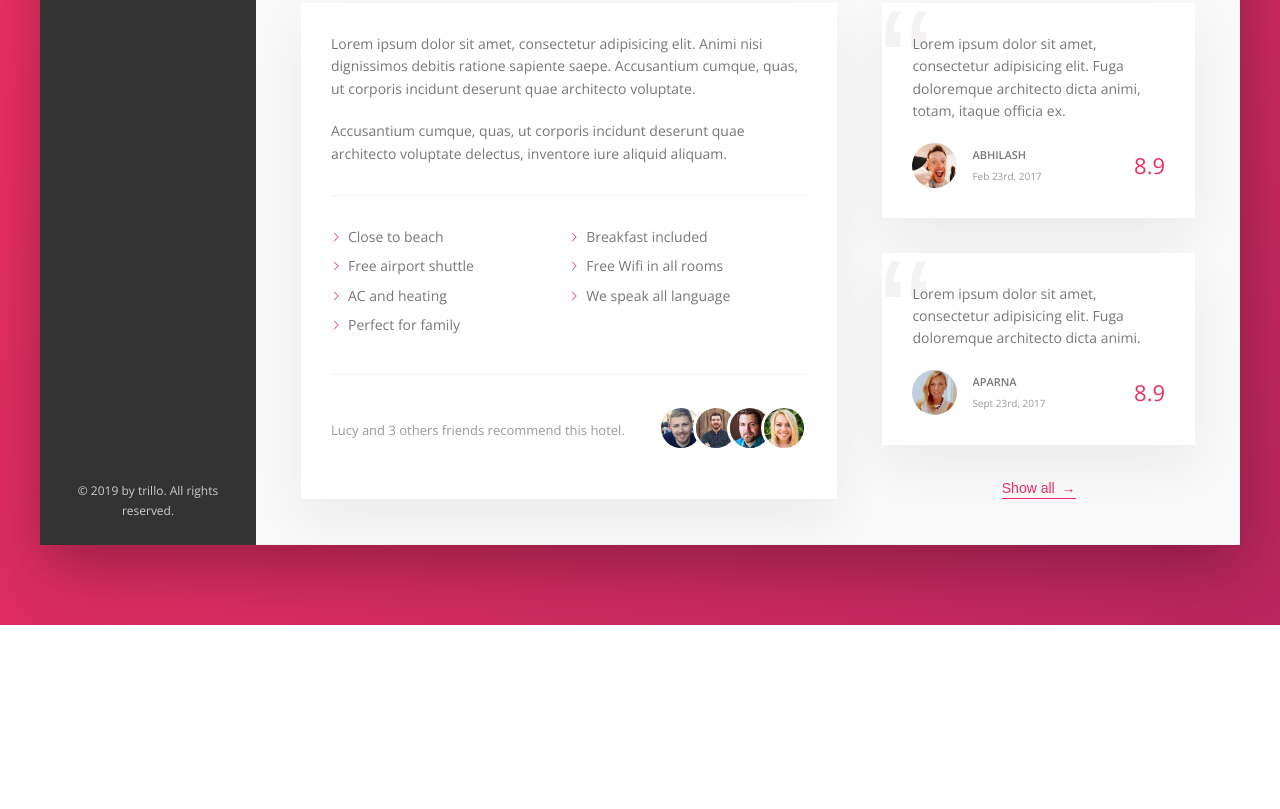
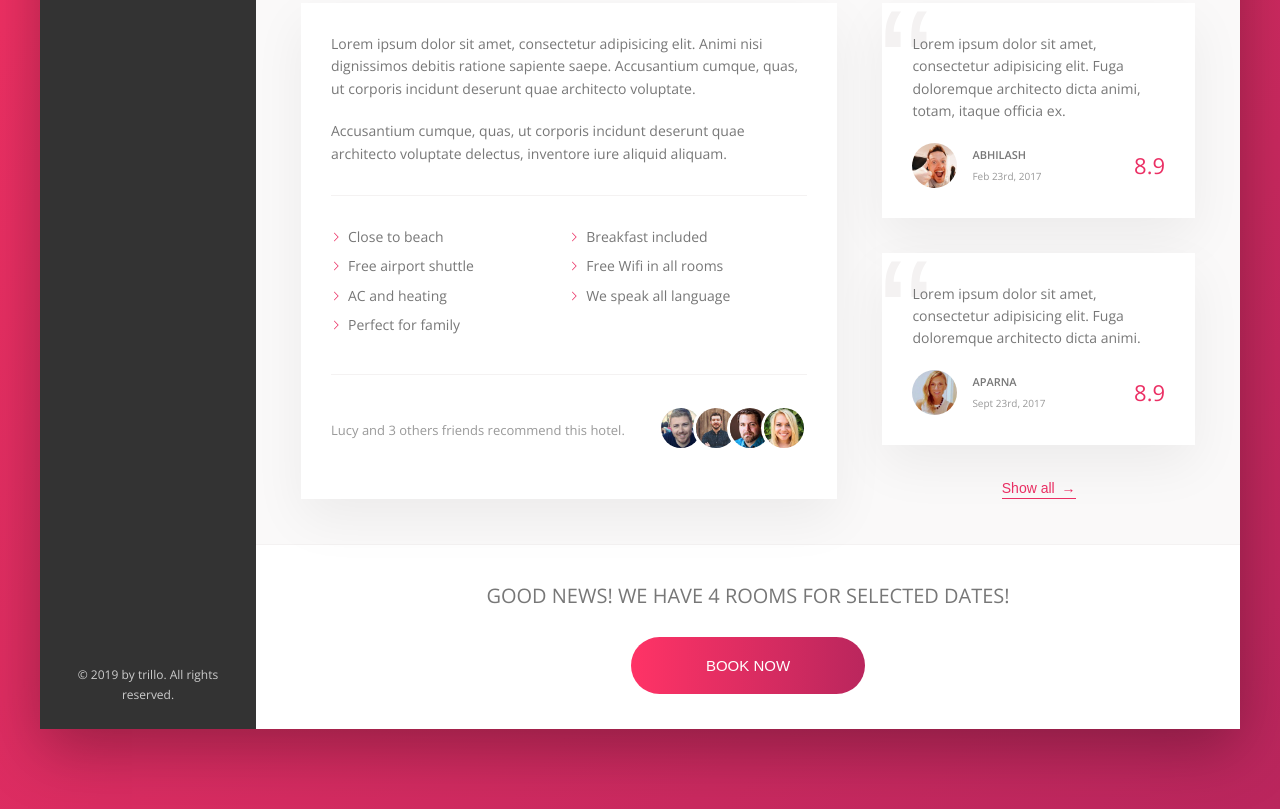
Before and after one commit to abhilashasokan/Trillo, a website: page index.html in a window 1280 px wide. Shown: the part 644-1453 px from the top of the page. Before the commit the page ends 1269 px from the top, so only its background shows below. Drawn offline with nearby package versions, Linux system fonts and the light colour scheme.

Commit message:
Non responsive done

```diff
--- a/index.html
+++ b/index.html
@@ -194,9 +194,17 @@
                 </div>
               </figcaption>
             </figure>
-
             <button class="btn-inline">Show all <span>&rarr;</span></button>
           </div>
+        </div>
+        <div class="cta">
+          <h2 class="cta__book-now">
+            Good news! We have 4 rooms for selected dates!
+          </h2>
+          <button class="btn">
+            <span class="btn__visible">Book now</span>
+            <span class="btn__invisible">Only 4 rooms left</span>
+          </button>
         </div>
       </main>
     </div>
--- a/sass/_component.scss
+++ b/sass/_component.scss
@@ -240,7 +240,7 @@
     margin-bottom: -3px;
   }
   &__rating-count {
-    font-size: .8rem;
+    font-size: 0.8rem;
     text-transform: uppercase;
   }
 }
@@ -256,7 +256,7 @@
   display: inline-block;
   background-color: transparent;
   cursor: pointer;
-    transition: all .2s;
+  transition: all 0.2s;
 
   & span {
     margin-left: 3px;
@@ -267,7 +267,7 @@
 
     span {
       margin-left: 8px;
-          transition: margin-left .2s;
+      transition: margin-left 0.2s;
     }
   }
 
@@ -277,7 +277,6 @@
   }
 }
 
-
 @keyframes pulsate {
   0% {
     transform: scale(1);
@@ -286,7 +285,7 @@
 
   50% {
     transform: scale(1.05);
-        box-shadow: 0 1rem 4rem rgba(0,0,0,.25);
+    box-shadow: 0 1rem 4rem rgba(0, 0, 0, 0.25);
   }
 
   100% {
@@ -313,14 +312,14 @@
   flex-wrap: wrap;
   &__item {
     flex: 0 0 50%;
-        margin-bottom: .7rem;
+    margin-bottom: 0.7rem;
   }
   &__item::before {
     content: "";
     display: inline-block;
     height: 1rem;
     width: 1rem;
-        margin-right: .7rem;
+    margin-right: 0.7rem;
     // Older browsers
     // background-image: url(../img/chevron-thin-right.svg);
     // background-size: cover;
@@ -346,7 +345,6 @@
   }
 
   &__friends {
-
   }
 
   &__photo {
@@ -416,7 +414,7 @@
   &::before {
     content: "\201C";
     position: absolute;
-    top: -1.70rem;
+    top: -1.7rem;
     left: -0.3rem;
     line-height: 1;
     font-size: 16rem;
@@ -425,3 +423,74 @@
     z-index: 1;
   }
 }
+
+////////////////////////////////////////////////
+// CALL TO ACTION
+
+.cta {
+  padding: 3.5rem 0;
+  text-align: center;
+
+  &__book-now {
+    font-size: 2rem;
+    font-weight: 300;
+    text-transform: uppercase;
+    margin-bottom: 2.5rem;
+  }
+}
+
+.btn {
+  font-size: 1.5rem;
+  font-weight: 300;
+  text-transform: uppercase;
+  border-radius: 100px;
+  background-image: linear-gradient(
+    to right,
+    var(--color-primary-light),
+    var(--color-primary-dark)
+  );
+  color: #fff;
+  border: none;
+  position: relative;
+  overflow: hidden;
+  cursor: pointer;
+
+  & > * {
+    display: inline-block;
+    height: 100%;
+    width: 100%;
+    transition: all 0.2s;
+  }
+
+  &__visible {
+    padding: 2rem 7.5rem;
+  }
+
+  &__invisible {
+    position: absolute;
+    padding: 2rem 0rem;
+    left: 0;
+    top: -100%;
+  }
+
+  &:hover {
+    background-image: linear-gradient(
+      to left,
+      var(--color-primary-light),
+      var(--color-primary-dark)
+    );
+  }
+
+  &:hover &__visible {
+    transform: translateY(100%);
+  }
+
+  &:hover &__invisible {
+    top: 0;
+  }
+
+  &:focus {
+    outline: none;
+    animation: pulsate 1s infinite;
+  }
+}
```
Also changed, not shown: css/style.css. Lines whose indentation alone changed are shown as unchanged.
